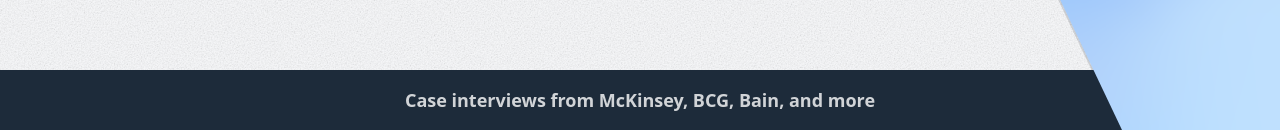
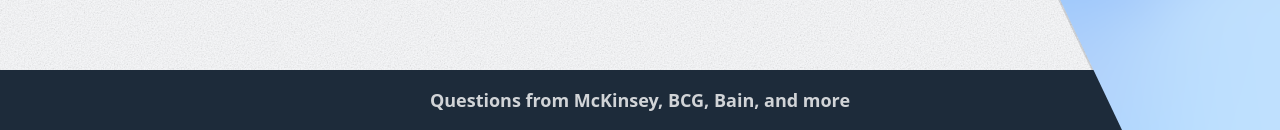
Before and after one commit to gerwinf/ai-prep, a Next.js app: page / in a window 1280 px wide. Shown: the part 670-800 px from the top of the page. Built offline with nearby package versions, Linux system fonts and the light colour scheme.

Commit message:
truncated text and fixes

```diff
--- a/app/page.tsx
+++ b/app/page.tsx
@@ -227,7 +227,7 @@
         ></motion.canvas>
         <div className="h-[60px] bg-[#1D2B3A] fixed bottom-0 z-20 w-full flex flex-row items-center justify-evenly">
           <p className="text-white/80 text-base md:text-lg font-semibold md:leading-[60px] whitespace-nowrap flex flex-row">
-            Case interviews from McKinsey, BCG, Bain, and more
+            Questions from McKinsey, BCG, Bain, and more
           </p>
           {/* <svg
             className="w-[20px] opacity-80"
--- a/pages/demo.tsx
+++ b/pages/demo.tsx
@@ -1405,7 +1405,7 @@
                 <ul className="mb-auto list-none">
                   <li className="list-none flex items-center">
                     <p className="text-[12px] font-extrabold text-[#1E293B]">
-                      Liftoff
+                      AIPrep
                     </p>
                   </li>
                   <li className="mt-4 list-none flex items-center rounded-[9px] text-gray-900 py-[2px]">
```
